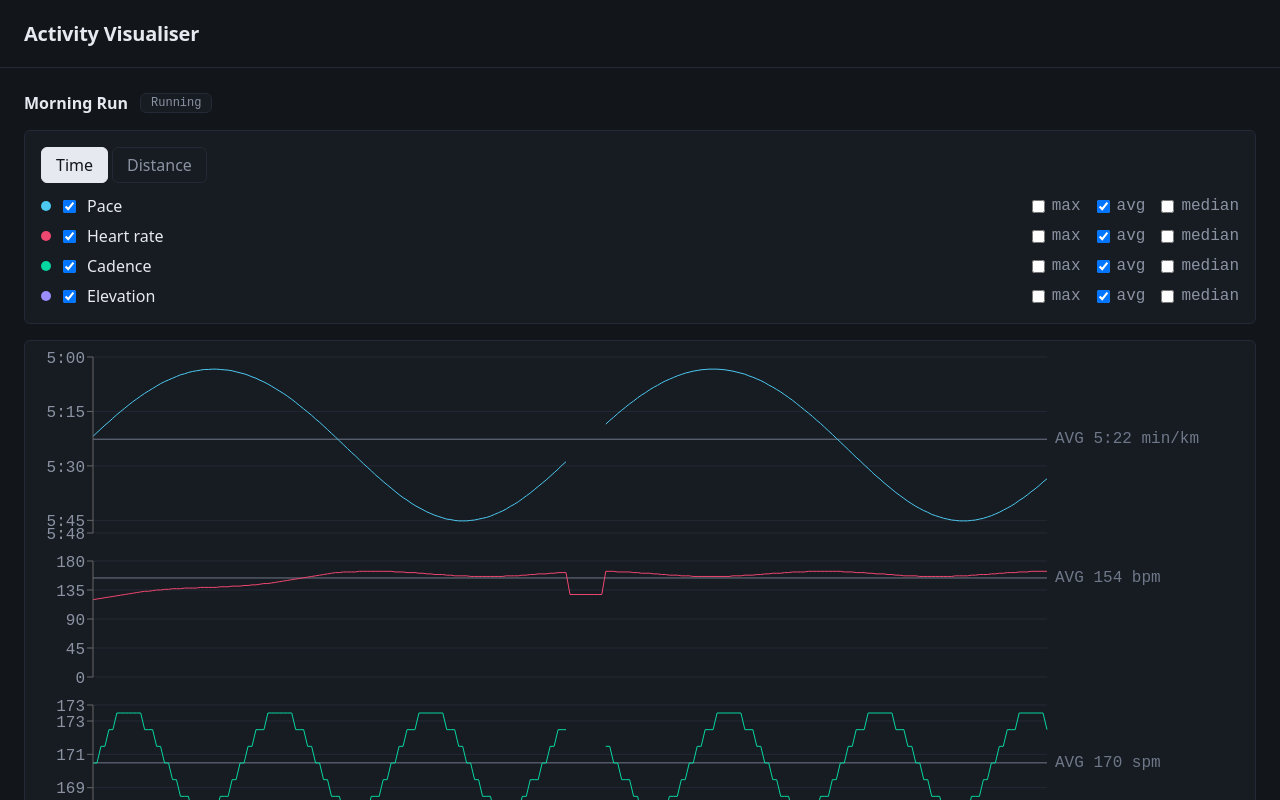
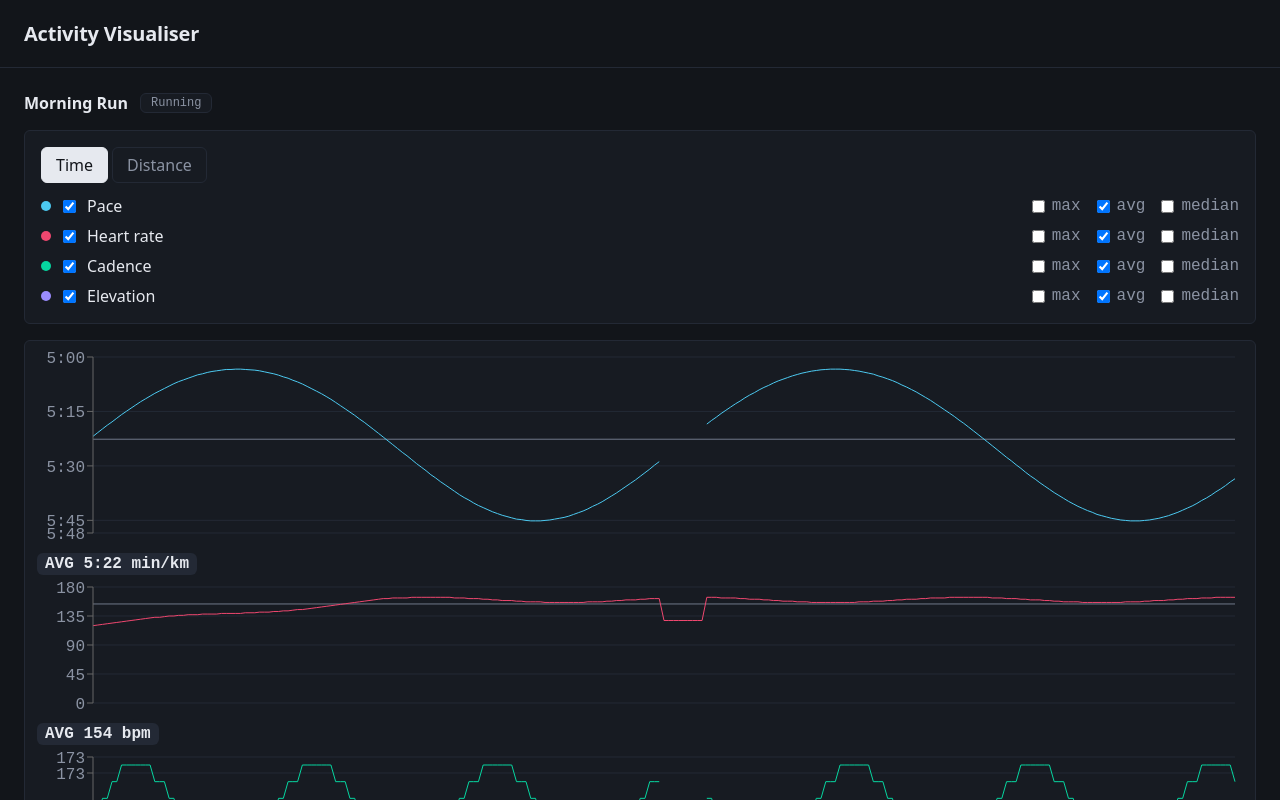
Before and after one commit to Mcklmo/timeseries-visualizer, a React (Vite) app: page / in a window 1280 px wide. Both pictures are taken after a click on the button "Load sample activity". Shown: the top 800 px of the page. Built offline with nearby package versions, Linux system fonts and the light colour scheme.

Commit message:
move stat labels below graphs

```diff
--- a/src/styles/global.css
+++ b/src/styles/global.css
@@ -266,6 +266,23 @@ main {
   font-variant-numeric: tabular-nums;
 }
 
+.stat-summary {
+  display: flex;
+  flex-wrap: wrap;
+  gap: 8px;
+  padding: 4px 4px 0;
+}
+
+.stat-chip {
+  color: var(--text);
+  background: var(--grid);
+  border-radius: var(--radius);
+  padding: 2px 8px;
+  font-family: var(--font-data);
+  font-weight: 600;
+  font-variant-numeric: tabular-nums;
+}
+
 /* Synced tooltip */
 .synced-tooltip {
   background: var(--panel);
--- a/src/ui/MetricPanel.jsx
+++ b/src/ui/MetricPanel.jsx
@@ -3,19 +3,7 @@
 // siblings in ChartStack so plot areas align pixel-for-pixel and the
 // tooltip/crosshair stays in sync across the whole stack.
 import { useMemo } from 'react'
-import {
-  Brush,
-  CartesianGrid,
-  Line,
-  LineChart,
-  ReferenceLine,
-  ResponsiveContainer,
-  Tooltip,
-  usePlotArea,
-  useYAxisScale,
-  XAxis,
-  YAxis,
-} from 'recharts'
+import { Brush, CartesianGrid, Line, LineChart, ReferenceLine, ResponsiveContainer, Tooltip, XAxis, YAxis } from 'recharts'
 import { metricRegistry, metricUnit } from '../metrics/metricRegistry.js'
 import { computeYDomain } from '../stats/aggregate.js'
 import { useMetricStats } from '../stats/useMetricStats.js'
@@ -27,43 +15,21 @@ const Y_AXIS_WIDTH = 56 // matches --y-axis-width token; fixed so panels align
 const STAT_ORDER = ['max', 'avg', 'median']
 const STAT_DASH = { max: '4 4', avg: undefined, median: '2 3' }
 const BRUSH_HEIGHT = 24
-const STAT_LABEL_GAP = 8 // px between the plot area and the label text
-const MIN_STAT_LABEL_SPACING = 16 // px, so nearby stat values don't overlap
 
-// Reference lines can land pixels apart (e.g. avg ~= median), which crowds
-// their labels together. Nudge each label's y away from its neighbors,
-// keeping the sorted order, so every stat stays legible.
-function declutter(positions) {
-  const sorted = [...positions].sort((a, b) => a.y - b.y)
-  for (let i = 1; i < sorted.length; i++) {
-    sorted[i] = { ...sorted[i], y: Math.max(sorted[i].y, sorted[i - 1].y + MIN_STAT_LABEL_SPACING) }
-  }
-  for (let i = sorted.length - 2; i >= 0; i--) {
-    sorted[i] = { ...sorted[i], y: Math.min(sorted[i].y, sorted[i + 1].y - MIN_STAT_LABEL_SPACING) }
-  }
-  return sorted
-}
-
-// Labels for all enabled stats of one metric, positioned from the real
-// y-scale and decluttered together — a per-ReferenceLine `label` prop can't
-// coordinate with its siblings, so this renders them as one overlay instead.
-function StatLabels({ metric, entries, sport }) {
-  const yScale = useYAxisScale()
-  const plotArea = usePlotArea()
-  if (!yScale || !plotArea || entries.length === 0) return null
-
-  const x = plotArea.x + plotArea.width + STAT_LABEL_GAP
-  const positioned = declutter(entries.map(({ kind, value }) => ({ kind, value, y: yScale(value) })))
+// Plain-HTML summary row below the chart — a flex row naturally avoids
+// overlap between stat values, unlike the old SVG-positioned labels.
+function StatSummary({ metric, entries, sport }) {
+  if (entries.length === 0) return null
   const unit = metricUnit(metric, sport)
 
   return (
-    <g className="stat-labels">
-      {positioned.map(({ kind, value, y }) => (
-        <text key={kind} x={x} y={y} dominantBaseline="central" fill="var(--stat-line)" fontFamily="var(--font-data)">
+    <div className="stat-summary">
+      {entries.map(({ kind, value }) => (
+        <span key={kind} className="stat-chip">
           {kind.toUpperCase()} {metric.format(value)} {unit}
-        </text>
+        </span>
       ))}
-    </g>
+    </div>
   )
 }
 
@@ -107,9 +73,9 @@ export function MetricPanel({
   )
 
   return (
-    <div className="metric-panel" style={{ height }}>
+    <div className="metric-panel" style={{ minHeight: height }}>
       <ResponsiveContainer width="100%" height={height}>
-        <LineChart data={data} syncId={SYNC_ID} margin={{ top: 8, right: 200, bottom: 16, left: 4 }}>
+        <LineChart data={data} syncId={SYNC_ID} margin={{ top: 8, right: 12, bottom: 16, left: 4 }}>
           <CartesianGrid stroke="var(--grid)" vertical={false} />
           <XAxis type="number" dataKey={xKey} domain={zoomDomain} hide={!showXAxis} interval={0} />
           <YAxis
@@ -131,7 +97,6 @@ export function MetricPanel({
           {statEntries.map(({ kind, value }) => (
             <ReferenceLine key={kind} y={value} stroke="var(--stat-line)" strokeDasharray={STAT_DASH[kind]} />
           ))}
-          <StatLabels metric={metric} entries={statEntries} sport={activity.sport} />
           <Line
             dataKey={metricId}
             stroke={metric.color}
@@ -154,6 +119,7 @@ export function MetricPanel({
           )}
         </LineChart>
       </ResponsiveContainer>
+      <StatSummary metric={metric} entries={statEntries} sport={activity.sport} />
     </div>
   )
 }
```
Also changed, not shown: doc/ARCHITECTURE.md (+2 -1 lines), 2 other files (tests, documents, lock files or other folders).
